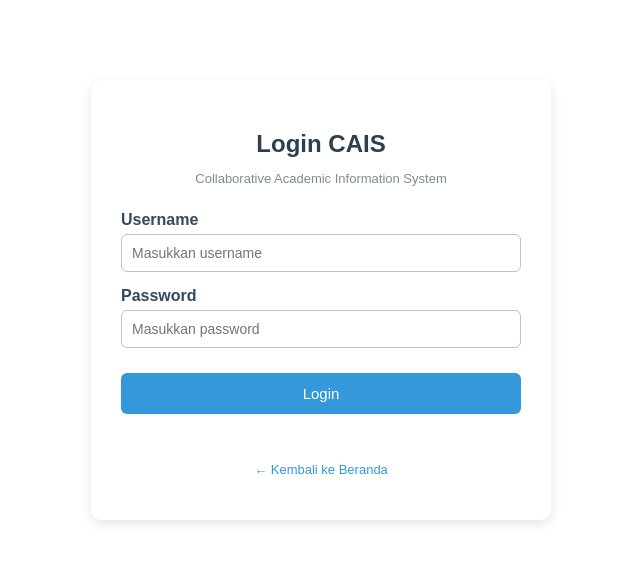
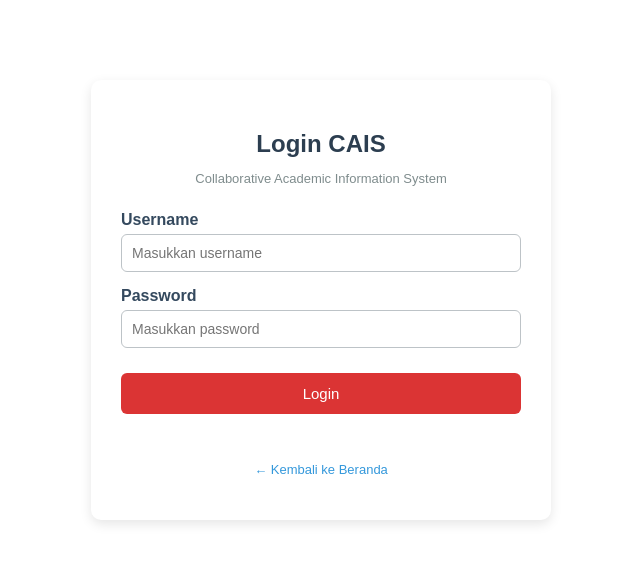
Before and after one commit to pebafebrians/UTS-CAIS-SI-B-KELOMPOKHORE, a plain HTML site: page page/login.html in a window 1280 px wide. Shown: the whole page, without its empty margins (319-959 px from the left). Drawn offline with Linux system fonts and the light colour scheme.

Commit message:
mengubah warna background tombol login

```diff
--- a/css/style.css
+++ b/css/style.css
@@ -50,7 +50,7 @@
 .btn-login {
     width: 100%;
     padding: 12px;
-    background-color: #3498db;
+    background-color: #db3434;
     color: white;
     border: none;
     border-radius: 6px;
```
